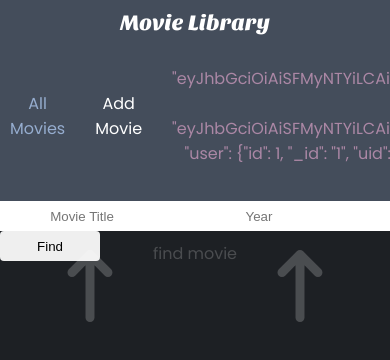
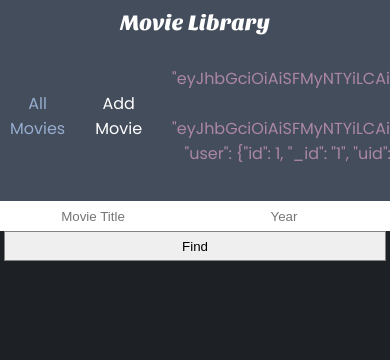
Before and after one commit to T0lst0v/Movie_LIbrary, a React (Create React App) app in the folder client/: page /add in a window 390 px wide. Shown: the top 360 px of the page. Built offline with nearby package versions, Linux system fonts and the light colour scheme; no server answers; sample sign-in values are in the browser's storage.

Commit message:
mobile view fix

```diff
--- a/client/src/styles/cardBig.css
+++ b/client/src/styles/cardBig.css
@@ -21,7 +21,7 @@ h5 {
   display: flex;
   align-items: center;
   justify-content: center;
-  padding: 6vh;
+  padding: 3vh;
   /* background-color: blue; */
   width: 100%;
 }
@@ -30,20 +30,17 @@ h5 {
   display: flex;
   flex-direction: row;
   padding: 30px;
-  /* width: clamp(380px 800px 90%); */
-  width: 800px;
-  height: 480px;
+  width: clamp(380px, 90%, 800px);
+  /* width: 800px; */
+  /* height: 20%; */
   background-color: var(--color-bg2);
   border: solid 1px var(--color-border-darker);
 }
 
 .card-big-img {
-  /* margin: 0 auto; */
-}
-.card-big-img {
   flex-shrink: 0;
-  width: 280px;
-  height: 420px;
+  margin: auto;
+  height: 32vh;
   object-fit: cover;
   background-color: var(--color-main);
   border: 1px solid var(--color-border-darker);
@@ -56,10 +53,10 @@ h5 {
   display: flex;
   flex-direction: column;
   width: 100%;
-  gap: 16px;
+  gap: 1vh;
   font-size: 12px;
   font-weight: 200;
-  /* background-color: rgb(92, 92, 92); */
+  padding-bottom: 42px;
 }
 .card-big-btn-container {
   display: flex;
--- a/client/src/styles/dashboard.css
+++ b/client/src/styles/dashboard.css
@@ -11,3 +11,9 @@
   font-size: 16px;
   text-align: center;
 }
+
+@media (max-width: 540px) {
+  .arrow-helpers {
+    display: none;
+  }
+}
--- a/client/src/styles/inputToFetch.css
+++ b/client/src/styles/inputToFetch.css
@@ -19,3 +19,14 @@
 .btn-fetch:hover {
   background-color: var(--color-accent2);
 }
+
+@media (max-width: 540px) {
+  .btn-fetch {
+    width: 100%;
+    border-radius: 0;
+    border: 1px solid var(--color-border-lighter);
+  }
+  .fetch input {
+    width: 50%;
+  }
+}
--- a/client/src/styles/search.css
+++ b/client/src/styles/search.css
@@ -6,8 +6,8 @@
 
 #search input {
   width: 100%;
-  padding: 16px;
-  height: 24px;
+
+  height: 30px;
   text-align: center;
   font-size: 1rem;
 }
```
